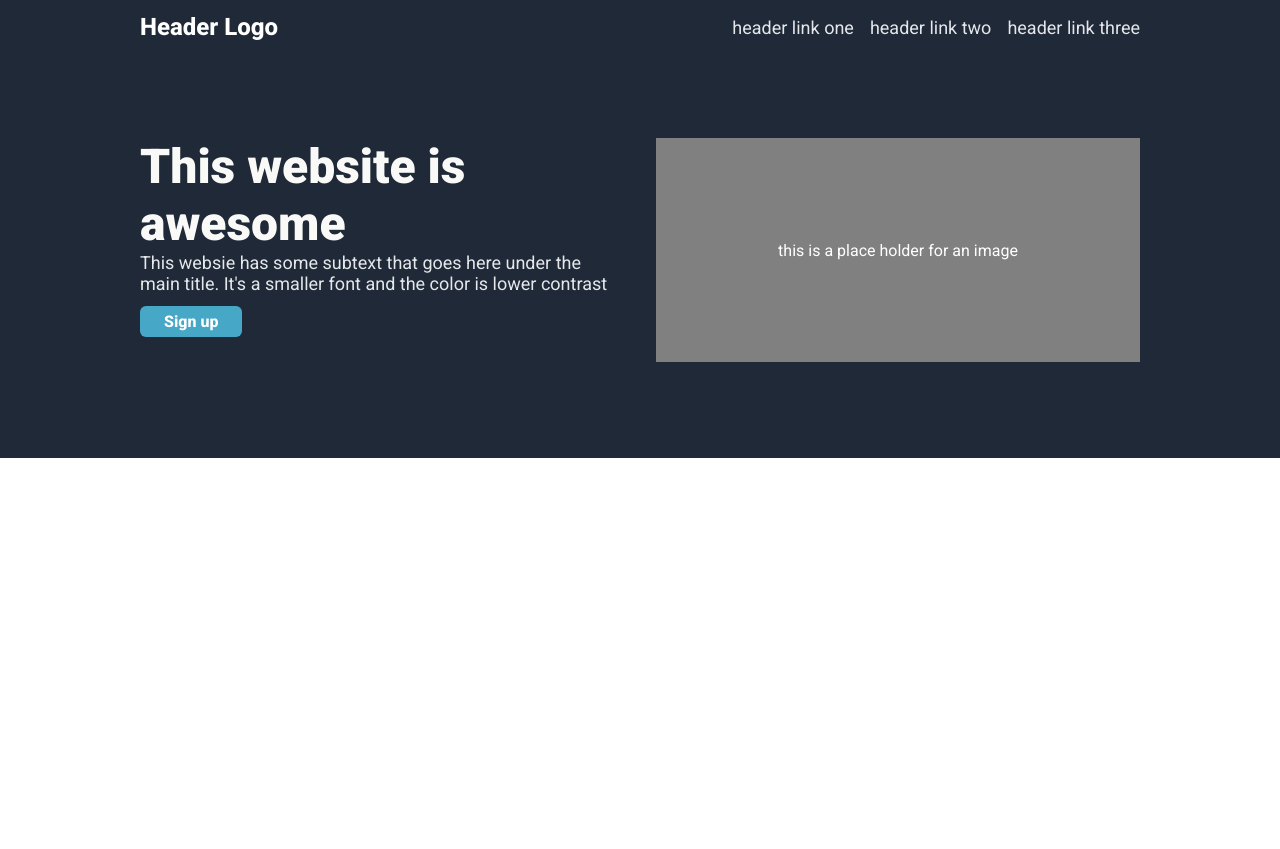
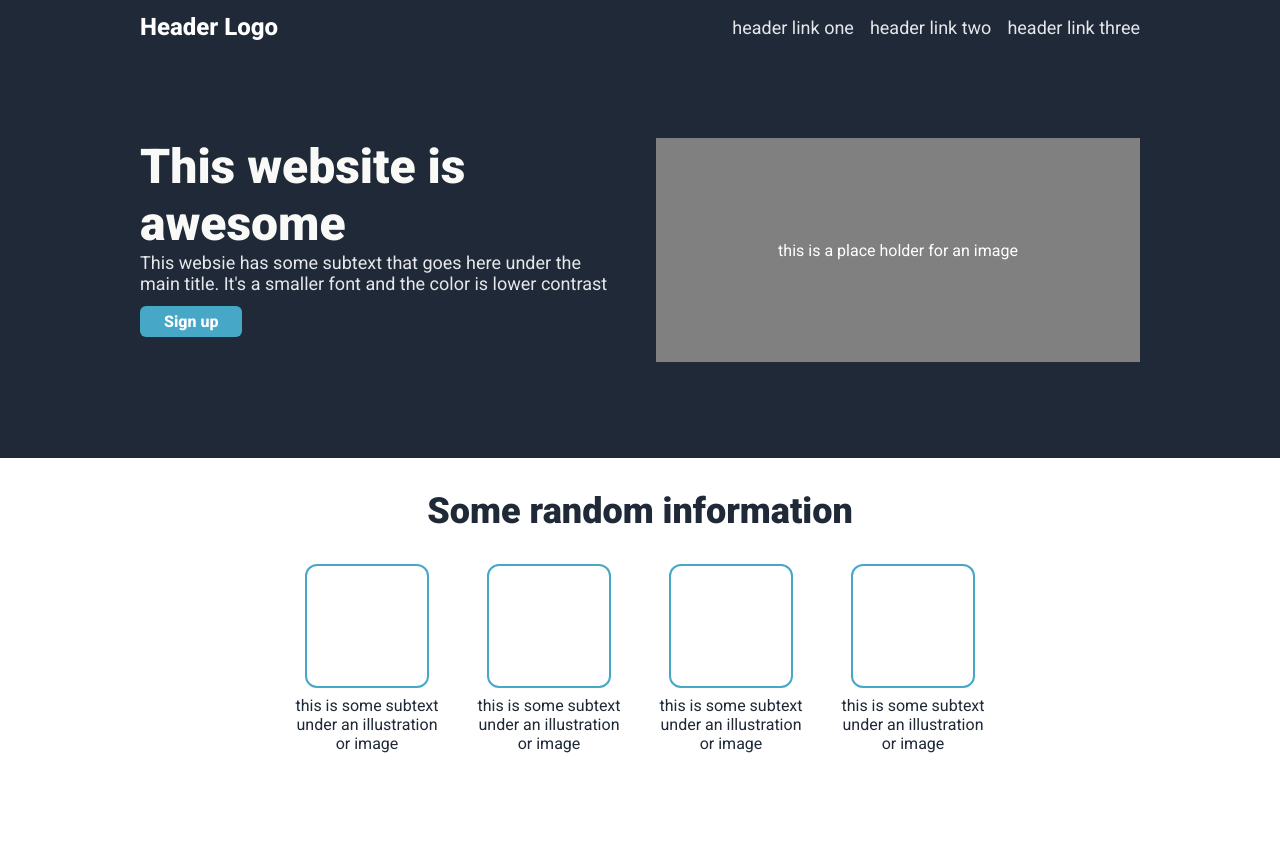
Before and after one commit to abscertainty/landing-page, a plain HTML site: page index.html in a window 1280 px wide. Before the commit the page ends 800 px from the top, so only its background shows below. Drawn offline with Linux system fonts and the light colour scheme.

Commit message:
Add information section with styling
Just under the header, we have the information section with it's
4 round cornered boxes and dummy text. I decided to keep it that way
and not add any images.

```diff
--- a/index.html
+++ b/index.html
@@ -38,5 +38,39 @@
             </div>
         </div>
     </div>
+
+    <div class="content">
+        <div class="info">
+            <div class="info-header">
+                Some random information
+            </div>
+            <div class="illustrations">
+                <div class="sub-illustration">
+                    <div class="blue-square"></div>
+                    <p>this is some subtext under an illustration or image</p>
+                </div>
+                <div class="sub-illustration">
+                    <div class="blue-square"></div>
+                    <p>this is some subtext under an illustration or image</p>
+                </div>
+                <div class="sub-illustration">
+                    <div class="blue-square"></div>
+                    <p>this is some subtext under an illustration or image</p>
+                </div>
+                <div class="sub-illustration">
+                    <div class="blue-square"></div>
+                    <p>this is some subtext under an illustration or image</p>
+                </div>
+            </div>
+        </div>
+
+        <div class="quote">
+
+        </div>
+
+        <div class="signup">
+
+        </div>
+    </div>
 </body>
 </html>
--- a/style.css
+++ b/style.css
@@ -10,6 +10,8 @@ p {
     padding: 0;
     margin: 0;
 }
+
+/* HEADER */
 
 .header {
     display: flex;
@@ -95,3 +97,50 @@ p {
     align-items: center;
     color: white;
 }
+
+/* CONTENT */
+
+/* INFO DIV */
+
+.content {
+    display: flex;
+    flex-direction: column;
+    align-items: center;
+    height: 350px;
+}
+
+.info-header {
+    font-size: 36px;
+    color: #1f2937;
+    font-weight: 900;
+    margin: 32px 0;
+    text-align: center;
+}
+
+.illustrations {
+    display: flex;
+    gap: 32px;
+    margin-bottom: 96px;
+}
+
+.sub-illustration {
+    flex: 1;
+    max-width: 150px;
+    display: flex;
+    flex-direction: column;
+    align-items: center;
+    gap: 8px;
+}
+
+.blue-square {
+    width: 120px;
+    height: 120px;
+    border: 2pt rgb(70, 167, 199) solid;
+    border-radius: 12px;
+    justify-content: center;
+}
+
+.sub-illustration p {
+    text-align: center;
+    color: #1f2937;
+}
```
